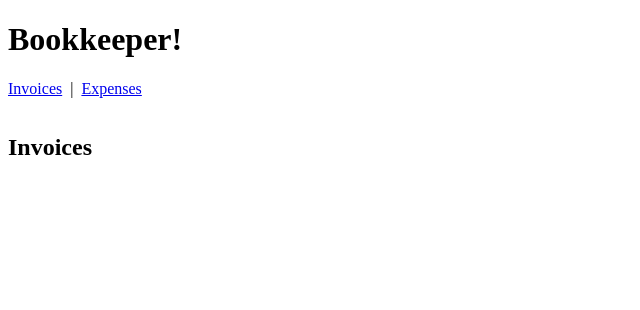
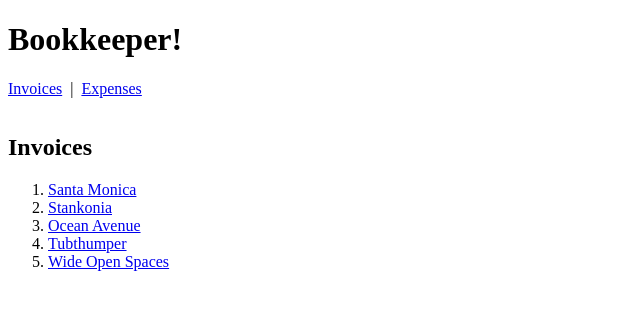
Before and after one commit to Nechir-89/invoice-and-expenses, a React (Create React App) app: page /invoices in a window 1280 px wide. Shown: the top 310 px of the page, without its empty margins (0-640 px from the left). Built offline with nearby package versions, Linux system fonts and the light colour scheme.

Commit message:
add data nad list invoices

```diff
--- /dev/null
+++ b/src/data/data.js
@@ -0,0 +1,40 @@
+let invoices = [
+  {
+    name: "Santa Monica",
+    number: 1995,
+    amount: "$10,800",
+    due: "12/05/1995",
+  },
+  {
+    name: "Stankonia",
+    number: 2000,
+    amount: "$8,000",
+    due: "10/31/2000",
+  },
+  {
+    name: "Ocean Avenue",
+    number: 2003,
+    amount: "$9,500",
+    due: "07/22/2003",
+  },
+  {
+    name: "Tubthumper",
+    number: 1997,
+    amount: "$14,000",
+    due: "09/01/1997",
+  },
+  {
+    name: "Wide Open Spaces",
+    number: 1998,
+    amount: "$4,600",
+    due: "01/27/1998",
+  },
+];
+
+export function getAllInvoices() {
+  return invoices;
+}
+
+export function getInvoice(number) {
+  return invoices.filter(invoice => invoice.number === number);
+}
--- /dev/null
+++ b/src/data/index.js
@@ -0,0 +1 @@
+export * from "./data"
--- a/src/routes/Invoices.jsx
+++ b/src/routes/Invoices.jsx
@@ -1,8 +1,21 @@
+import { Link } from "react-router-dom";
+import { getAllInvoices, getInvoice } from "../data"
 
 export default function Invoices() {
+
   return (
     <section style={{ padding: "1rem 0" }}>
       <h2>Invoices</h2>
+      <ol>
+        {
+          getAllInvoices().map(invoice =>
+            <li key={invoice.number}>
+              <Link to={`/invoices/${invoice.number}`}>{invoice.name}</Link>
+            </li>
+          )
+        }
+      </ol>
+
     </section>
   );
 }
```
